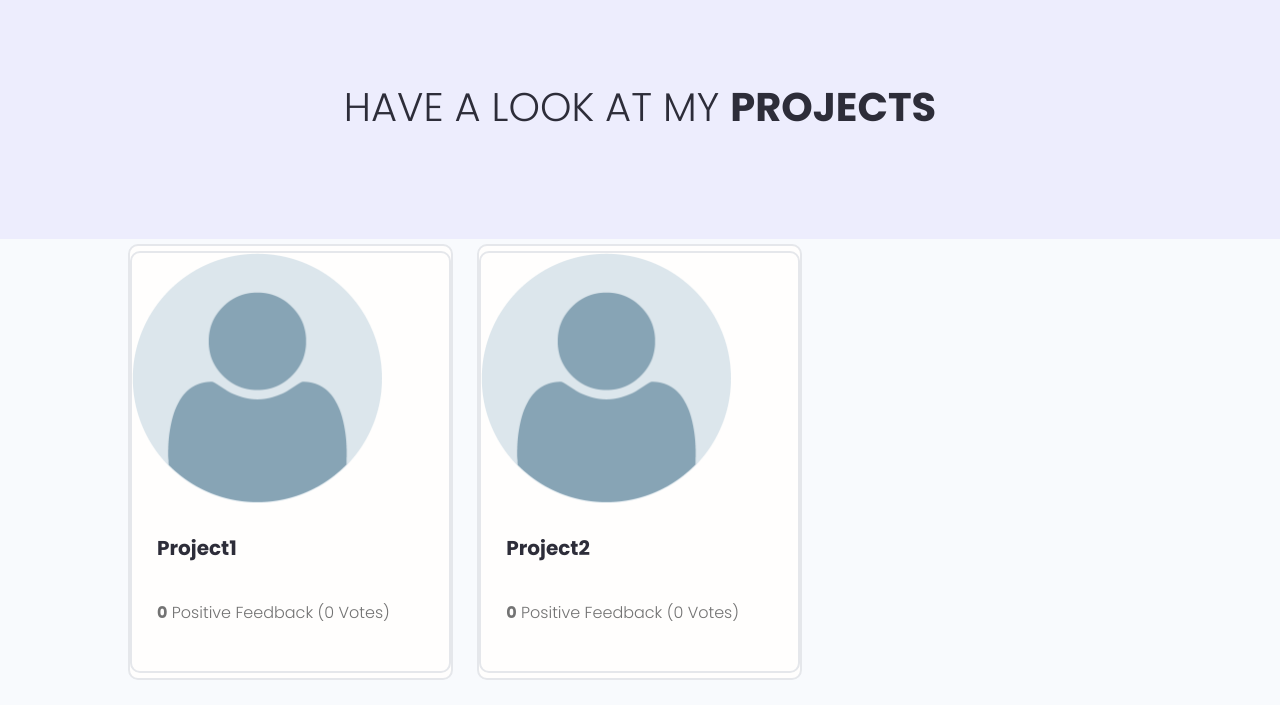
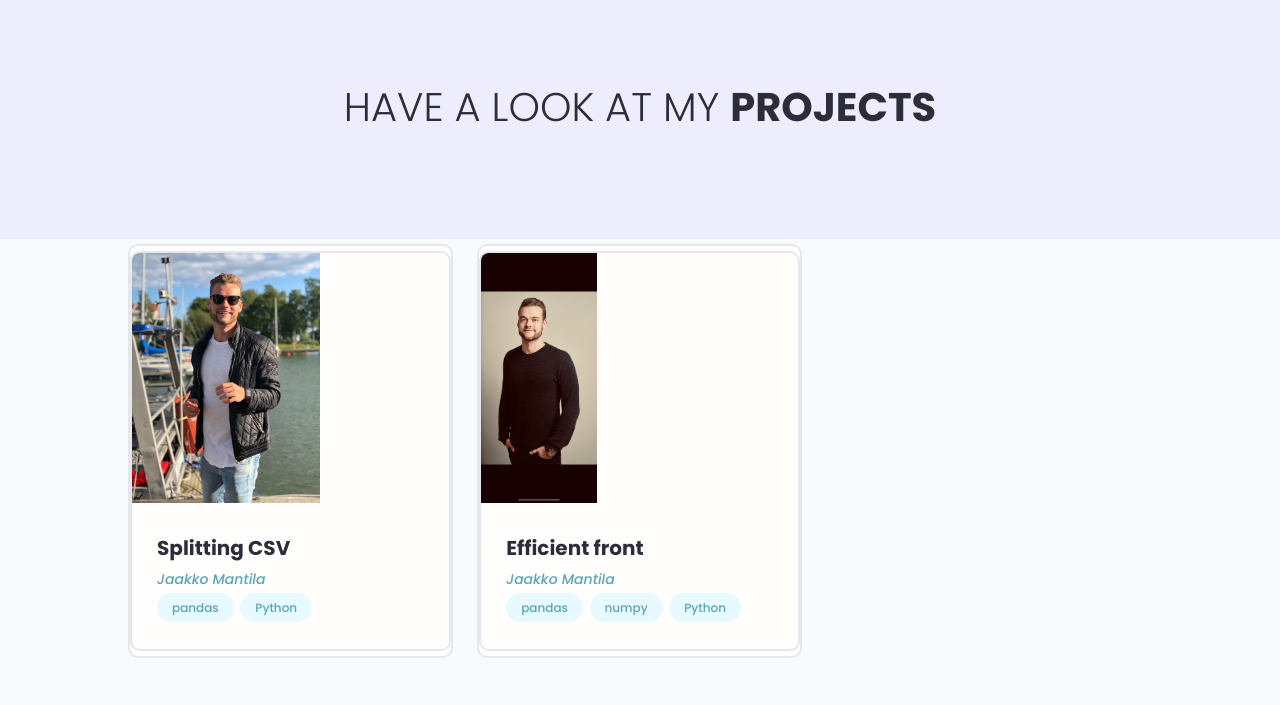
Before and after one commit to j4yc0b/jaakkomantila, a Django app: page / in a window 1280 px wide. Shown: the part 116-821 px from the top of the page. After the commit the page ends 774 px from the top, so only its background shows below. Run offline with Django 3.2, Linux system fonts and the light colour scheme; data comes from the database, SQL or seed files in the repository; data that the repository does not hold is empty; some libraries are stand-ins or nearby versions.

Commit message:
something

```diff
--- a/projects/models.py
+++ b/projects/models.py
@@ -9,8 +9,6 @@
     owner = models.ForeignKey(Profile, null=True, blank=True, on_delete=models.SET_NULL)
     title = models.CharField(max_length=200)
     description = models.TextField(null=True, blank=True)
-    short_intro = models.CharField(max_length=200, null=True, blank=True)
-    location = models.CharField(max_length=200, null=True, blank=True)
     featured_image = models.ImageField(
         null=True, blank=True, default="default_dude.png")
 
@@ -19,15 +17,10 @@
 
     tags = models.ManyToManyField('Tag', blank=True)
 
-    vote_total = models.IntegerField(default=0, null=True, blank=True)
-    vote_ratio = models.IntegerField(default=0, null=True, blank=True)
-
     created = models.DateTimeField(auto_now_add=True)
     #modified = models.DateTimeField(auto_now_add=True)
     id = models.UUIDField(default=uuid.uuid4, unique=True,
                             primary_key=True, editable=False)
-
-    skill = models.CharField(max_length=200, null=True, blank=True)
 
     def __str__(self):
         return self.title
--- a/projects/templates/projects/projects.html
+++ b/projects/templates/projects/projects.html
@@ -23,10 +23,6 @@
                 <div class="card__body">
                   <h3 class="project__title">{{project.title}}</h3>
                   <p><a class="project__author" href="{% url 'project' project.id %}">{{project.owner.name}}</a></p>
-                  <p class="project--rating">
-                    <span style="font-weight: bold;">{{project.vote_ratio}}</span> Positive
-                    Feedback ({{project.vote_total}} Votes)
-                  </p>
                   <div class="project__tags">
                       {% for tag in project.tags.all %}
                     <span class="tag tag--pill tag--main">
--- a/users/models.py
+++ b/users/models.py
@@ -15,18 +15,18 @@
     profile_image = models.ImageField(
         null=True, blank=True, upload_to='profiles/', default='profiles/default_dude.png')
     social_github = models.CharField(max_length=200, null=True, blank=True)
+    social_linkedin = models.CharField(max_length=200, null=True, blank=True)
     created = models.DateTimeField(auto_now_add=True)
     id = models.UUIDField(default=uuid.uuid4, unique=True,
                             primary_key=True, editable=False)
 
-    skills = models.ManyToManyField('Skill', blank=True)
+
 
     def __str__(self):
         return str(self.user)
 
 
 class Skill(models.Model):
-    # owner = models.ForeignKey(Profile, on_delete=models.CASCADE, null=True, blank=True)
     name = models.CharField(max_length=200, null=True, blank=True)
     description = models.TextField(null=True, blank=True)
     id = models.UUIDField(default=uuid.uuid4, unique=True,
```
Also changed, not shown: users/templates/users/aboutme.html (+2 -6 lines), db.sqlite3, projects/migrations/0009_remove_project_location_remove_project_short_intro_and_more.py (added), static/images/IMG_5873_XVinkm8.jpg (added), static/images/cc6a182a-de05-4a5c-97bb-dc23097d9b7d_NmV0FoS.JPG (added), users/migrations/0014_remove_profile_skills.py (added), users/migrations/0015_profile_social_linkedin.py (added).
